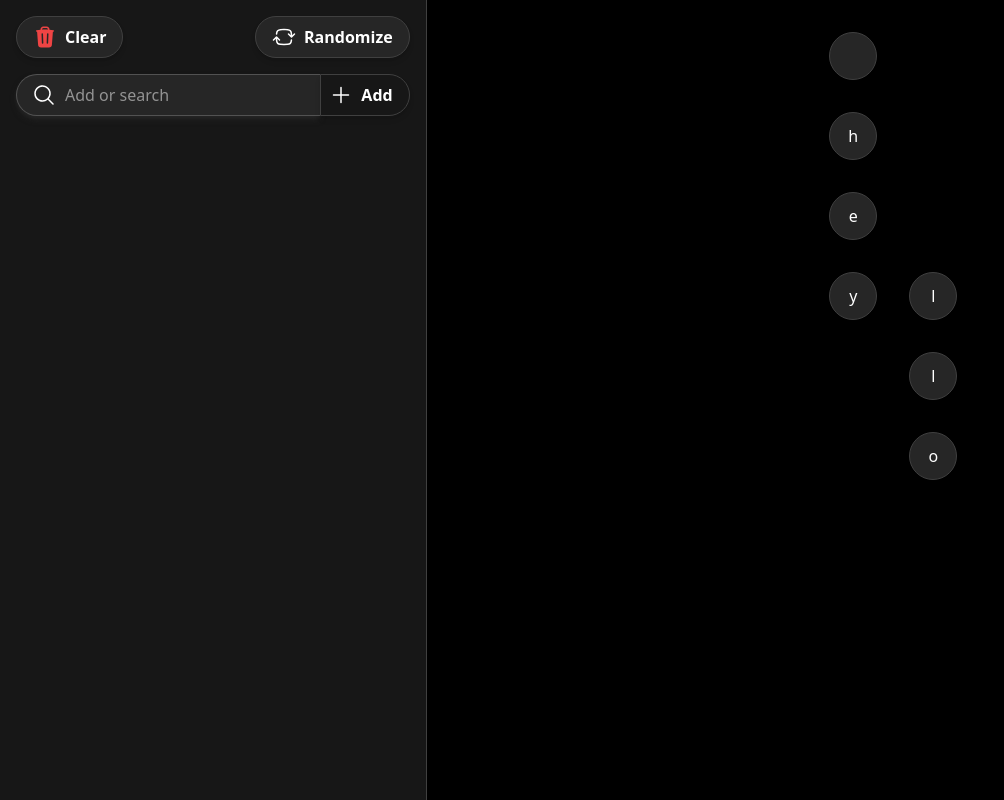
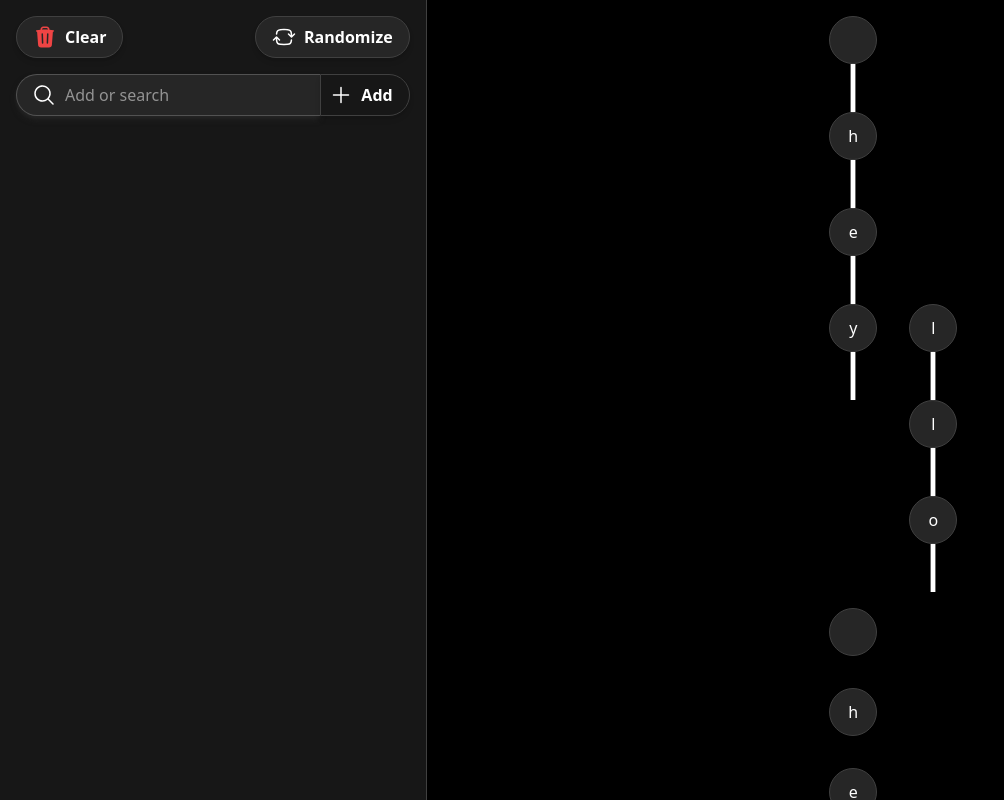
Before and after one commit to aris-bb/autocomplete-trieviz, a SvelteKit app: page /trieviz in a window 1280 px wide. Shown: the whole page, without its empty margins (0-1004 px from the left). Built offline with nearby package versions, Linux system fonts and the light colour scheme.

Commit message:
work in progress

```diff
--- a/src/routes/trieviz/+page.svelte
+++ b/src/routes/trieviz/+page.svelte
@@ -74,37 +74,38 @@
 	window.addEventListener('resize', checkMd);
 	checkMd();
 
-	// just an example tree
-	// class Node {
-	// 	value: string;
-	// 	children: Node[];
-	// 	constructor(value: string) {
-	// 		this.value = value;
-	// 		this.children = [];
-	// 	}
-	// }
+	// convert the trie into a form that can be represented easily from within html
 
-	// const exampleTree = new Node('root');
+	// populate it in a breadth first fashion
+	let trieVisualizationData = [
+		[{ type: 'character', value: '' }],
+		[{ type: 'character', value: 'h' }],
+		[{ type: 'character', value: 'e' }],
+		[
+			{ type: 'character', value: null },
+			{ type: 'character', value: 'y' },
+			{ type: 'character', value: 'l' }
+		],
+		[
+			{ type: 'character', value: null },
+			{ type: 'character', value: null },
+			{ type: 'character', value: 'l' }
+		],
+		[
+			{ type: 'character', value: null },
+			{ type: 'character', value: null },
+			{ type: 'character', value: 'o' }
+		]
+	];
 
-	// // add some children
-	// exampleTree.children.push(new Node('child1'));
-	// exampleTree.children.push(new Node('child2'));
-	// exampleTree.children.push(new Node('child3'));
+	// buff up all rows to be the same length
+	// add an svg edge layer between each row
+	// figure out how to do it relative to the nodes
 
-	// // add some children to child1
-	// exampleTree.children[0].children.push(new Node('child1.1'));
-	// exampleTree.children[0].children.push(new Node('child1.2'));
-	// exampleTree.children[0].children.push(new Node('child1.3'));
+	// can we use plain old html to draw the edges? this would be nice
 
-	// // add some children to child2
-	// exampleTree.children[1].children.push(new Node('child2.1'));
-	// exampleTree.children[1].children.push(new Node('child2.2'));
-	// exampleTree.children[1].children.push(new Node('child2.3'));
-
-	// // add some children to child3
-	// exampleTree.children[2].children.push(new Node('child3.1'));
-	// exampleTree.children[2].children.push(new Node('child3.2'));
-	// exampleTree.children[2].children.push(new Node('child3.3'));
+	// calculate height and rotation and starting/ending point that we need for that given edge
+	// make sure the height, rotation, and starting/ending point are all relative to the node
 </script>
 
 <!-- dont add word if its empty string -->
@@ -331,6 +332,41 @@ also use css probably to start root node from top, and have equal width between
 			{/each} -->
 		<!-- </svg> -->
 
+		<!-- a svg of a straight line -->
+		<!-- <svg viewBox="0 0 1000 1000">
+			<line x1="0" y1="0" x2="1000" y2="1000" stroke="white" />
+		</svg> -->
+
+		{#each trieVisualizationData as visualizationRow}
+			<div class="level flex justify-center px-4">
+				{#each visualizationRow as node}
+					<div
+						class="node mx-4 bg-neutral-800 shadow-md rounded-full w-12 h-12 text-white border border-neutral-700 flex items-center justify-center {node.value ===
+						null
+							? 'invisible'
+							: ''}"
+					>
+						{node.value}
+					</div>
+				{/each}
+			</div>
+
+			<div class="level flex justify-center px-4">
+				{#each visualizationRow as node}
+					<div
+						class="node mx-4 w-12 h-12 text-white flex items-center justify-center {node.value ===
+						null
+							? 'invisible'
+							: ''}"
+					>
+						<svg viewBox="0 0 10 10" class="w-full h-full">
+							<line x1="5" y1="0" x2="5" y2="10" stroke="white" />
+						</svg>
+					</div>
+				{/each}
+			</div>
+		{/each}
+
 		<div class="level flex justify-center p-4">
 			<div
 				id="root"
@@ -395,6 +431,8 @@ also use css probably to start root node from top, and have equal width between
 
 		<!-- ensure nodes keep their distance no matter what and wont get squished on smaller screens. we want a scrollbar to appear if the screen is too small
 		we can render the edges as a svg. since we already know from and to nodes and the distance between them (since it always stays the same), we can dynamically generate the svg and render it
-		also after prototyping this html, check to see if we can store this in javascript and have it reflect to html using svelte directives instead of just manipulating the dom directly -->
+		also after prototyping this html, check to see if we can store this in javascript and have it reflect to html using svelte directives instead of just manipulating the dom directly
+		^ yeah the above should work, just hold a list of list of nodes, each outer iteration will take us down one row, each inner iteration will be the each column, so just group them as such
+		so we should just have one row of nodes, the next row the edges, then nodes again, so on and so forth. we can calculate svgs while generating this structure -->
 	</div>
 </div>
```
